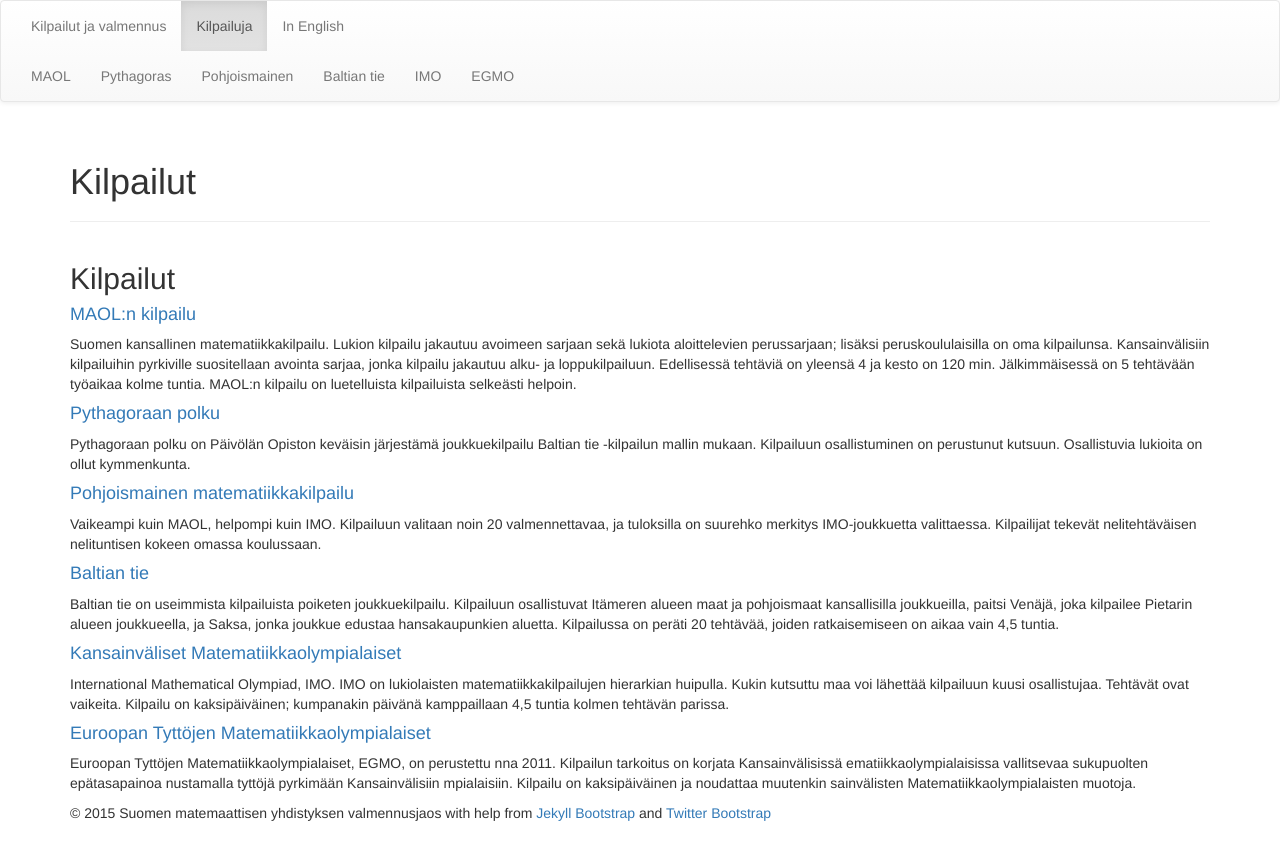
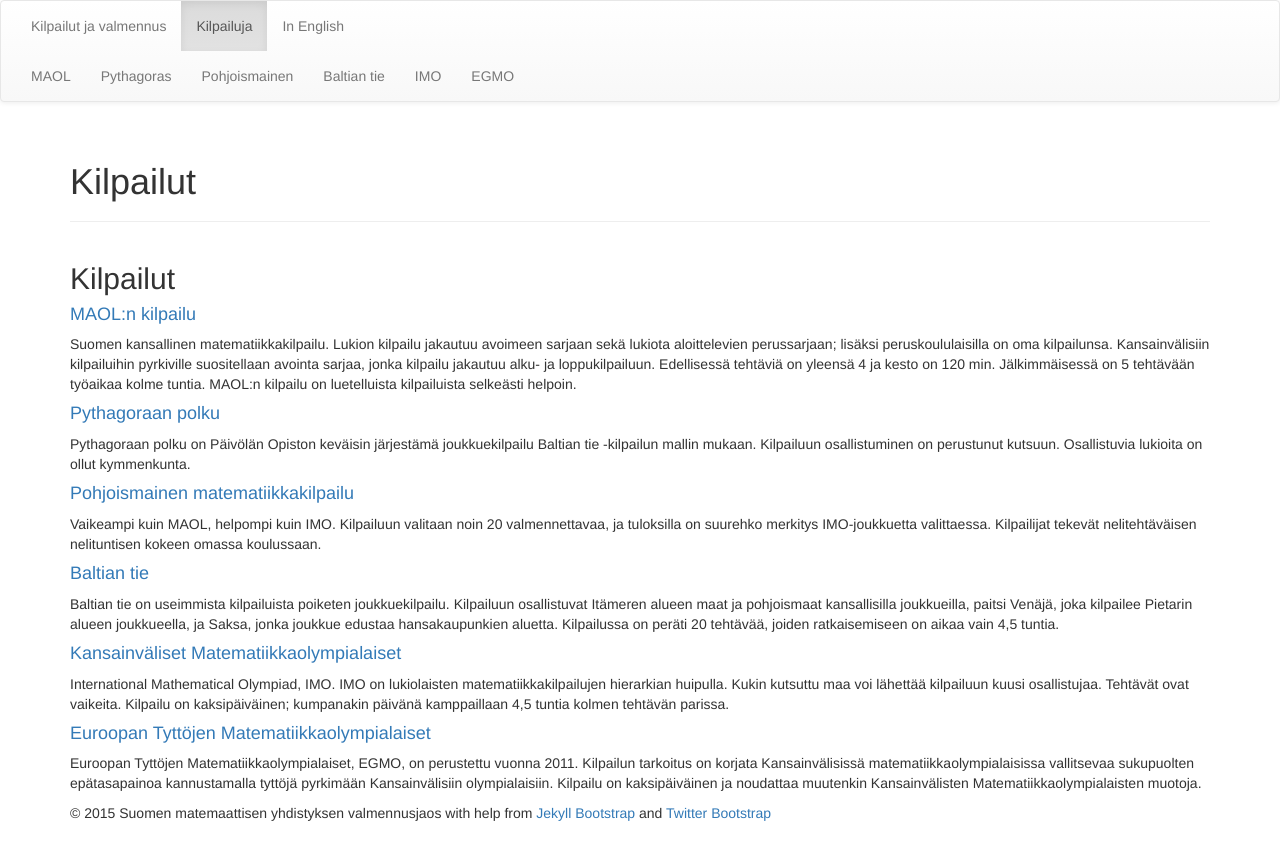
Before and after one commit to matematiikkakilpailut/matematiikkakilpailut.github.io, a Jekyll site: the page built from kilpailut/index.md, in a window 1280 px wide. Shown: the top 860 px of the page. Built offline with Jekyll 4.4.1, drawn with Linux system fonts in a browser that asks for light colours; nearby versions of some CDN libraries; library files that are not in the unit come from our copies.

Commit message:
Kopiointivirheitä

```diff
--- a/kilpailut/index.md
+++ b/kilpailut/index.md
@@ -52,8 +52,8 @@ päivänä kamppaillaan 4,5 tuntia kolmen tehtävän parissa.
 #### [Euroopan Tyttöjen Matematiikkaolympialaiset](/EGMO/)
 
 Euroopan Tyttöjen Matematiikkaolympialaiset, EGMO, on perustettu
-nna 2011. Kilpailun tarkoitus on korjata Kansainvälisissä
-ematiikkaolympialaisissa vallitsevaa sukupuolten epätasapainoa
-nustamalla tyttöjä pyrkimään Kansainvälisiin
-mpialaisiin. Kilpailu on kaksipäiväinen ja noudattaa muutenkin
-sainvälisten Matematiikkaolympialaisten muotoja.
+vuonna 2011. Kilpailun tarkoitus on korjata Kansainvälisissä
+matematiikkaolympialaisissa vallitsevaa sukupuolten epätasapainoa
+kannustamalla tyttöjä pyrkimään Kansainvälisiin
+olympialaisiin. Kilpailu on kaksipäiväinen ja noudattaa muutenkin
+Kansainvälisten Matematiikkaolympialaisten muotoja.
```
